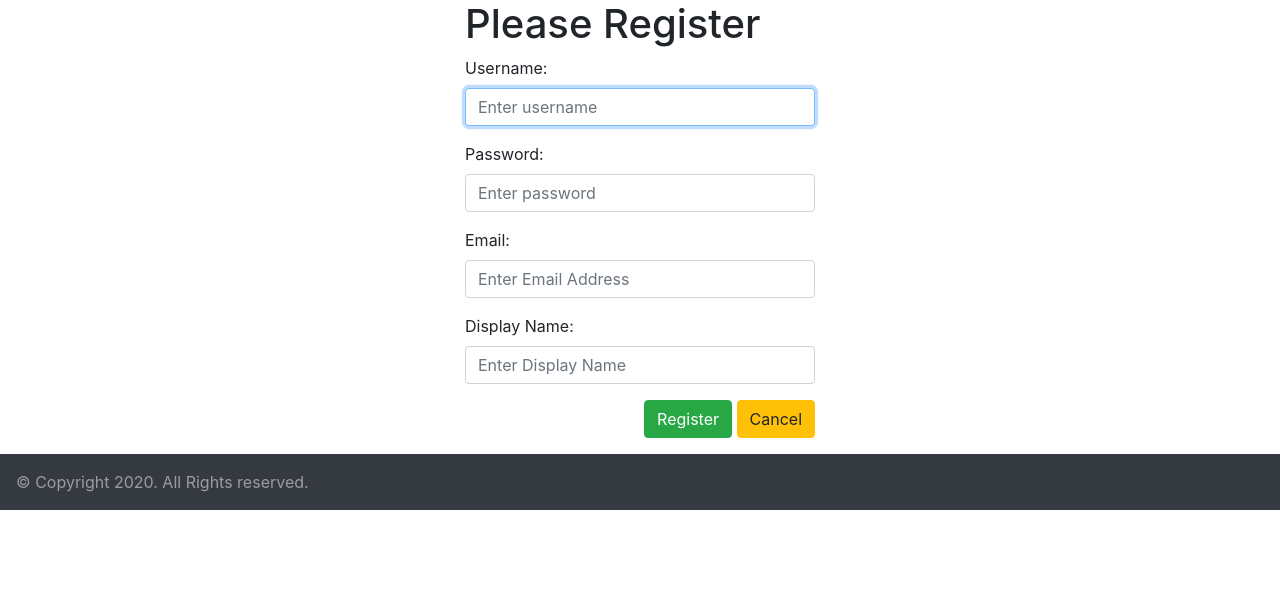
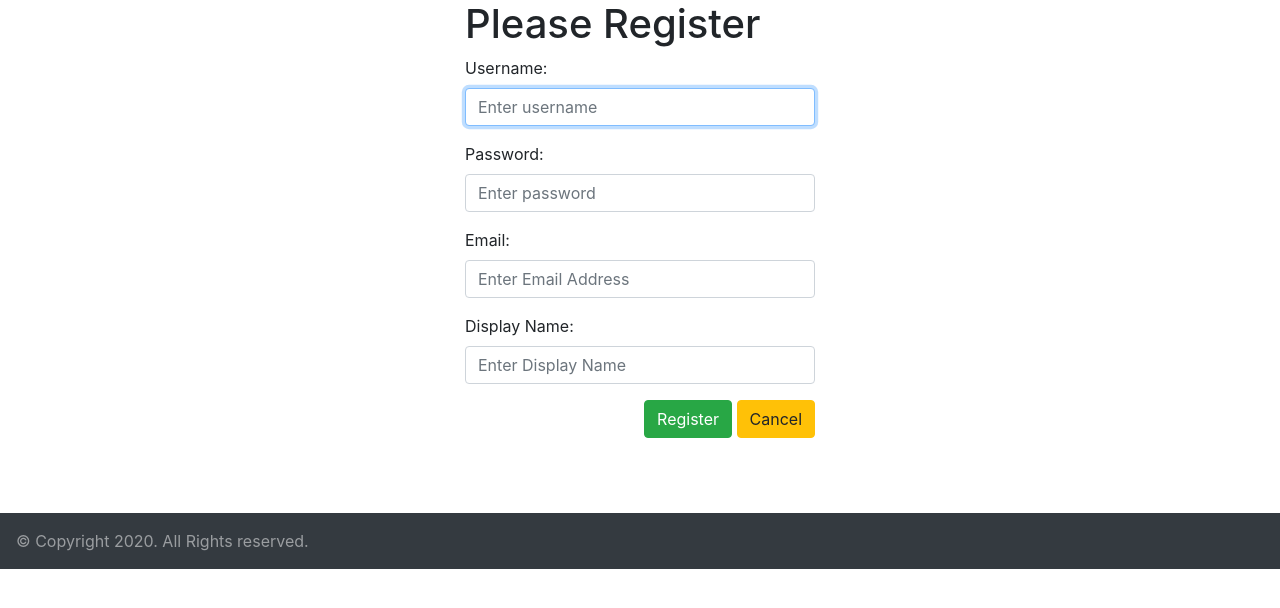
Before and after one commit to KSheladeeya/COMP229-Assignment2, a Node server app: page /register in a window 1280 px wide. Shown: the part 56-664 px from the top of the page. Run offline with Node 20, Linux system fonts and the light colour scheme; some libraries are stand-ins or nearby versions.

Commit message:
custom css for bottom navbar

```diff
--- a/public/Content/app.css
+++ b/public/Content/app.css
@@ -5,3 +5,22 @@
 .project-div {padding-left:50px;}
 .contact-detail {margin:15px 0 15px 0}
 .card .card-img-top.happiness {height: 340px;}
+#main {
+    overflow:auto;
+    padding-bottom:150px; /* this needs to be bigger than footer height*/
+}
+
+#main-contact {
+    overflow:auto;
+    padding-bottom:165px; /* this needs to be bigger than footer height*/
+}
+
+#main-auth {
+    overflow:auto;
+    padding-bottom:207px; /* this needs to be bigger than footer height*/
+}
+
+#main-register {
+    overflow:auto;
+    padding-bottom:59px; /* this needs to be bigger than footer height*/
+}
--- a/server/views/auth/login.ejs
+++ b/server/views/auth/login.ejs
@@ -4,7 +4,7 @@
 <!-- main navigation-->
 <%- include ../partials/main_nav.ejs %>
 
-<main class="container">
+<div id="main-auth" class="container">
 
     <!-- Message Area -->
     <% if(messages.length > 0) { %>
@@ -45,7 +45,7 @@
         </div>
     </div>
 
-</main>
+</div>
 
 
 
--- a/server/views/auth/register.ejs
+++ b/server/views/auth/register.ejs
@@ -5,7 +5,7 @@
 <%- include ../partials/main_nav.ejs %>
 
 
-<main class="container">
+<div id="main-register" class="container">
 
     <!-- Message Area -->
     <% if(messages.length > 0) { %>
@@ -58,7 +58,7 @@
         </div>
     </div>
 
-</main>
+</div>
 
 
 
--- a/server/views/contact/list.ejs
+++ b/server/views/contact/list.ejs
@@ -13,7 +13,7 @@
 
 
   <!-- Main Content -->
-  <div class="container" style="margin-bottom: 100px;"> <!--class container start -->
+  <div id="main-contact" class="container"> <!--class container start -->
     <div class="row">
         <div class="offset-md-1 col-md-10">
             <h1><%= title %></h1>
--- a/server/views/index.ejs
+++ b/server/views/index.ejs
@@ -13,7 +13,7 @@
 
 
   <!-- Main Content -->
-  <div class="container" style="margin-bottom: 100px;"> <!--class container start -->
+  <div  id="main" class="container" > <!--class container start -->
     <div class="jumbotron">
       <h1 class="display-4"><% if (title == "Home"){ %>
         Welcome To My Portfolio Website
--- a/server/views/partials/bottom_nav.ejs
+++ b/server/views/partials/bottom_nav.ejs
@@ -1,5 +1,5 @@
 <!-- Bottom Nav -->
-  <footer>
+  <footer class="footer">
     <nav class="navbar navbar-dark bg-dark">
       <a class="display-6 navbar-text">&copy; Copyright 2020. All Rights reserved.</a>
     </nav>
```
